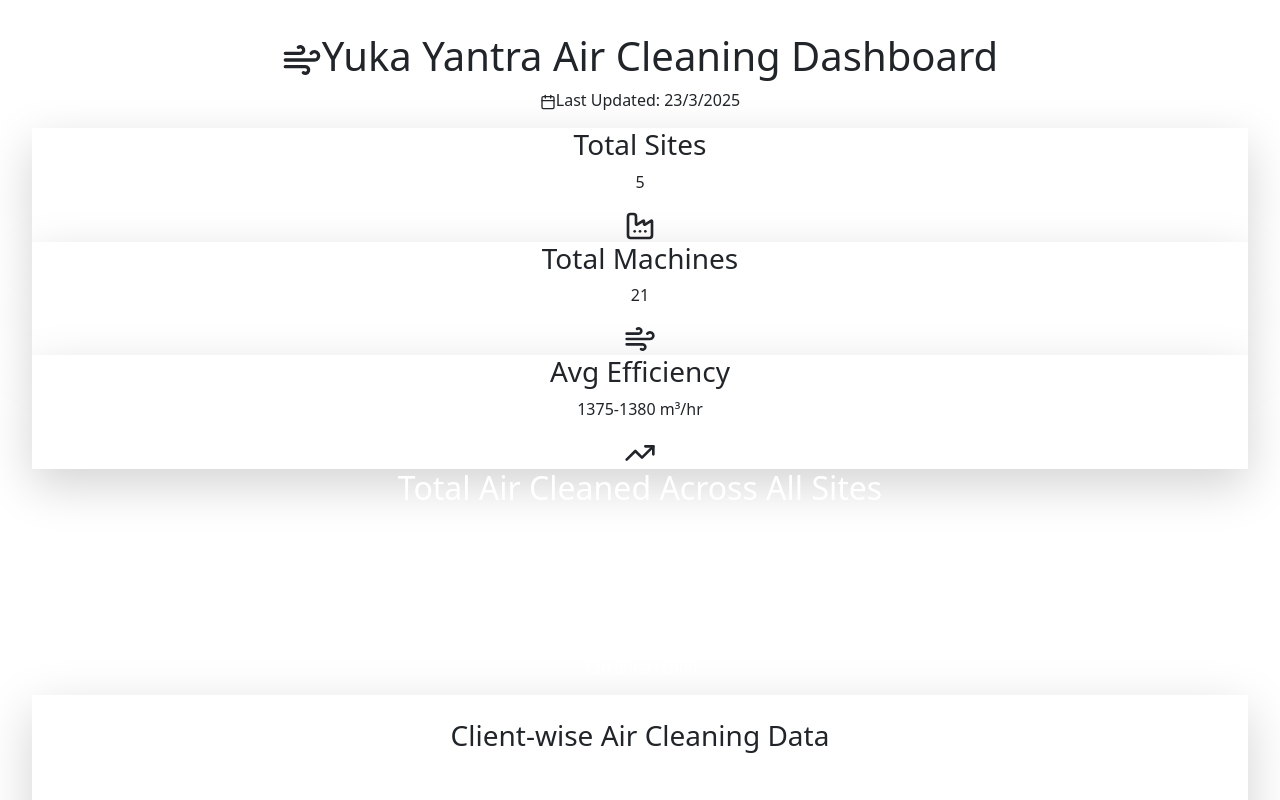
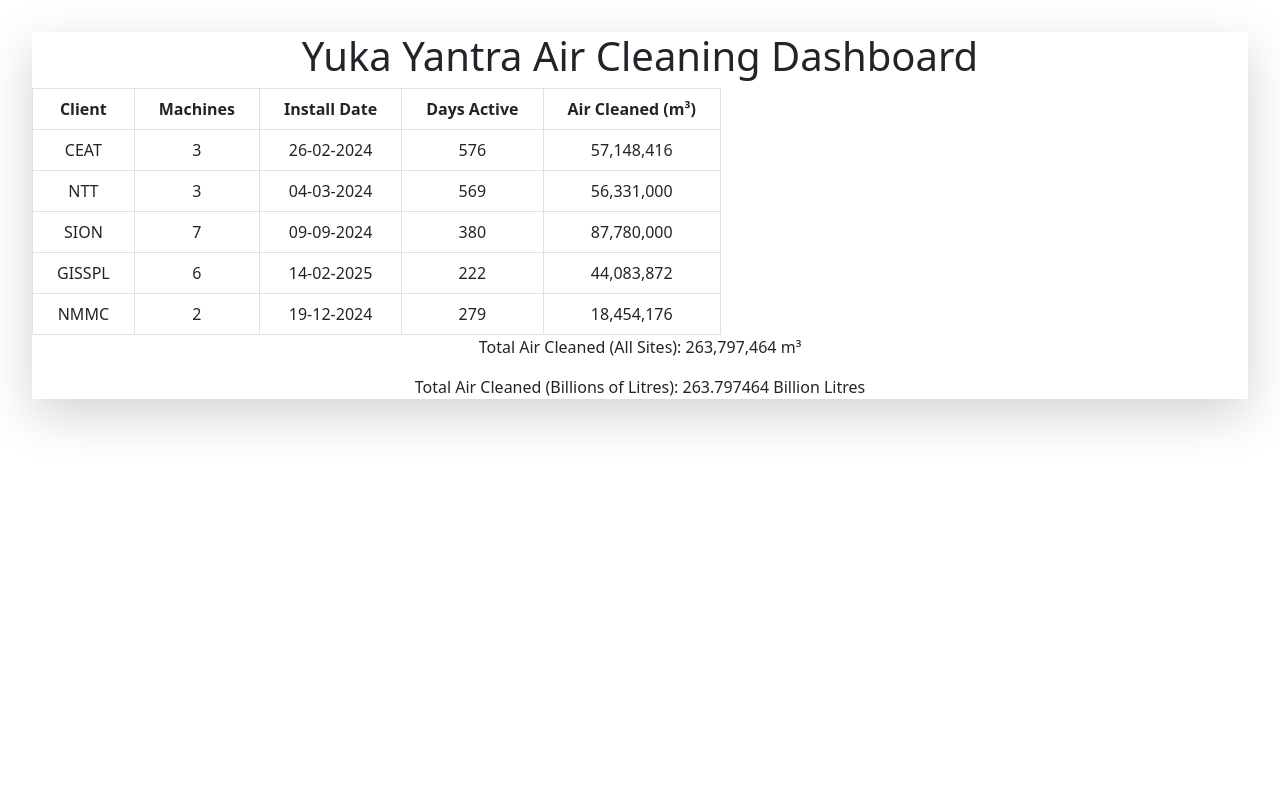
Before and after one commit to lakadeamit220/dummyAPI, a React (Vite) app: page / in a window 1280 px wide. Shown: the top 800 px of the page. Built offline with nearby package versions, Linux system fonts and the light colour scheme; what @react-pdf/renderer would draw is missing.

Commit message:
Implemented total Air Cleaned per devices.

```diff
--- a/src/App.jsx
+++ b/src/App.jsx
@@ -1,6 +1,7 @@
 import "./App.css";
 import YukaYantraDashboard from "./components/Air_C";
 import YukaYantraReport from "./components/Air_Chat";
+import AirCleaningDashboard from "./components/Air_G";
 import DummyJSON from "./components/DummyJSON";
 import GeneratePDFData from "./components/GeneratePDFData";
 import InlineCSSDemo from "./components/InlineCSSDemo";
@@ -16,7 +17,8 @@
       {/* <GeneratePDFData /> */}
       {/* <AirCleaner /> */}
       {/* <YukaYantraReport/> */}
-      <YukaYantraDashboard/>
+      {/* <YukaYantraDashboard/> */}
+      <AirCleaningDashboard />
     </>
   );
 }
--- /dev/null
+++ b/src/components/Air_G.jsx
@@ -0,0 +1,88 @@
+const AirCleaningDashboard = () => {
+  const clients = [
+    {
+      name: "CEAT",
+      machines: 3,
+      installDate: "26-02-2024",
+      days: 576,
+      totalAirCleaned: 57148416,
+    },
+    {
+      name: "NTT",
+      machines: 3,
+      installDate: "04-03-2024",
+      days: 569,
+      totalAirCleaned: 56331000,
+    },
+    {
+      name: "SION",
+      machines: 7,
+      installDate: "09-09-2024",
+      days: 380,
+      totalAirCleaned: 87780000,
+    },
+    {
+      name: "GISSPL",
+      machines: 6,
+      installDate: "14-02-2025",
+      days: 222,
+      totalAirCleaned: 44083872,
+    },
+    {
+      name: "NMMC",
+      machines: 2,
+      installDate: "19-12-2024",
+      days: 279,
+      totalAirCleaned: 18454176,
+    },
+  ];
+
+  const totalAirCleanedLitres = clients.reduce((sum, client) => sum + client.totalAirCleaned, 0);
+  const totalAirCleanedBillions = (totalAirCleanedLitres / 1000000).toFixed(6);
+
+  return (
+    <div className="max-w-4xl mx-auto p-6 bg-white shadow-lg rounded-lg">
+      <h1 className="text-3xl font-bold text-center text-gray-800 mb-6">
+        Yuka Yantra Air Cleaning Dashboard
+      </h1>
+      <table className="w-full table-auto border-collapse mb-6">
+        <thead>
+          <tr className="bg-gray-200 text-gray-700">
+            <th className="px-4 py-2 border">Client</th>
+            <th className="px-4 py-2 border">Machines</th>
+            <th className="px-4 py-2 border">Install Date</th>
+            <th className="px-4 py-2 border">Days Active</th>
+            <th className="px-4 py-2 border">Air Cleaned (m³)</th>
+          </tr>
+        </thead>
+        <tbody>
+          {clients.map((client, index) => (
+            <tr key={index} className="text-center hover:bg-gray-50">
+              <td className="px-4 py-2 border">{client.name}</td>
+              <td className="px-4 py-2 border">{client.machines}</td>
+              <td className="px-4 py-2 border">{client.installDate}</td>
+              <td className="px-4 py-2 border">{client.days}</td>
+              <td className="px-4 py-2 border">
+                {client.totalAirCleaned.toLocaleString()}
+              </td>
+            </tr>
+          ))}
+        </tbody>
+      </table>
+      <div className="text-center">
+        <p className="text-xl font-semibold text-gray-800">
+          Total Air Cleaned (All Sites):{" "}
+          <span className="text-blue-600">
+            {totalAirCleanedLitres.toLocaleString()} m³
+          </span>
+        </p>
+        <p className="text-xl font-semibold text-gray-800">
+          Total Air Cleaned (Billions of Litres):{" "}
+          <span className="text-blue-600">{totalAirCleanedBillions} Billion Litres</span>
+        </p>
+      </div>
+    </div>
+  );
+};
+
+export default AirCleaningDashboard;
```
